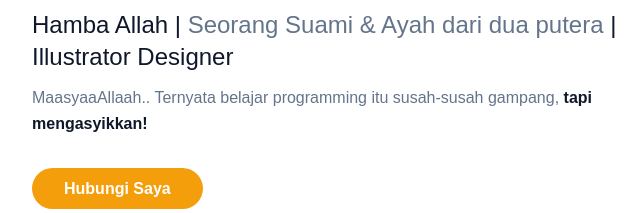
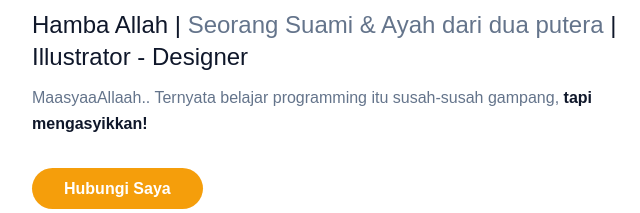
Before and after one commit to bejobeud/portofolio-tailwind-css, a website: page index.html in a window 1280 px wide. Shown: the part 263-476 px from the top of the page, 0-640 px from the left. Drawn offline with Linux system fonts and the light colour scheme.

Commit message:
illustrator - Designer

```diff
--- a/index.html
+++ b/index.html
@@ -71,7 +71,7 @@
         <div class="flex flex-wrap">
           <div class="w-full place-self-start px-4 lg:w-1/2">
             <h1 class="text-base font-semibold text-primary md:text-xl lg:text-2xl">Assalamu'alaykum warahmatullahi wabarakatuh..🙏🏼, saya <span class="block font-bold text-dark text-4xl mt-1 lg:text-5xl dark:text-white">Trimanggolo Mulyo</span></h1>
-            <h2 class="font-medium text-dark text-xl mt-3 mb-3 lg:text-2xl dark:text-white">Hamba Allah | <span class="text-slate-500">Seorang Suami & Ayah dari dua putera</span> | <span class="dark:text-white">Illustrator Designer</span></h2>
+            <h2 class="font-medium text-dark text-xl mt-3 mb-3 lg:text-2xl dark:text-white">Hamba Allah | <span class="text-slate-500">Seorang Suami & Ayah dari dua putera</span> | <span class="dark:text-white">Illustrator - Designer</span></h2>
             <p class="font-medium text-secondary mb-10 leading-relaxed">MaasyaaAllaah.. Ternyata belajar programming itu susah-susah gampang, <span class="text-dark font-bold dark:text-white">tapi mengasyikkan!</span></p>
 
             <a href="#" class="font-semibold text-white text-base bg-primary py-3 px-8 rounded-full hover:shadow-lg hover:opacity-80 transition duration-300 ease-in-out">Hubungi Saya</a>
```
